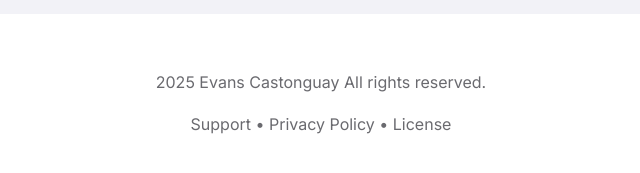
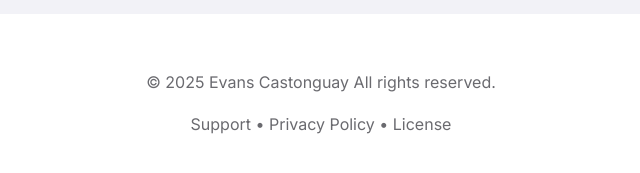
Before and after one commit to aifuse99/wyspe-website, a plain HTML site: page index.html in a window 1280 px wide. Shown: the part 2276-2449 px from the top of the page, 319-959 px from the left. Drawn offline with Linux system fonts and the light colour scheme.

Commit message:
fix: add missing copyright symbol to footer text

```diff
--- a/index.html
+++ b/index.html
@@ -422,7 +422,7 @@
 
     <footer>
         <div class="container">
-            <p> 2025 Evans Castonguay All rights reserved.</p>
+            <p>© 2025 Evans Castonguay All rights reserved.</p>
             <p>
                 <a href="mailto:support@wyspe.app">Support</a>
                  •
```
